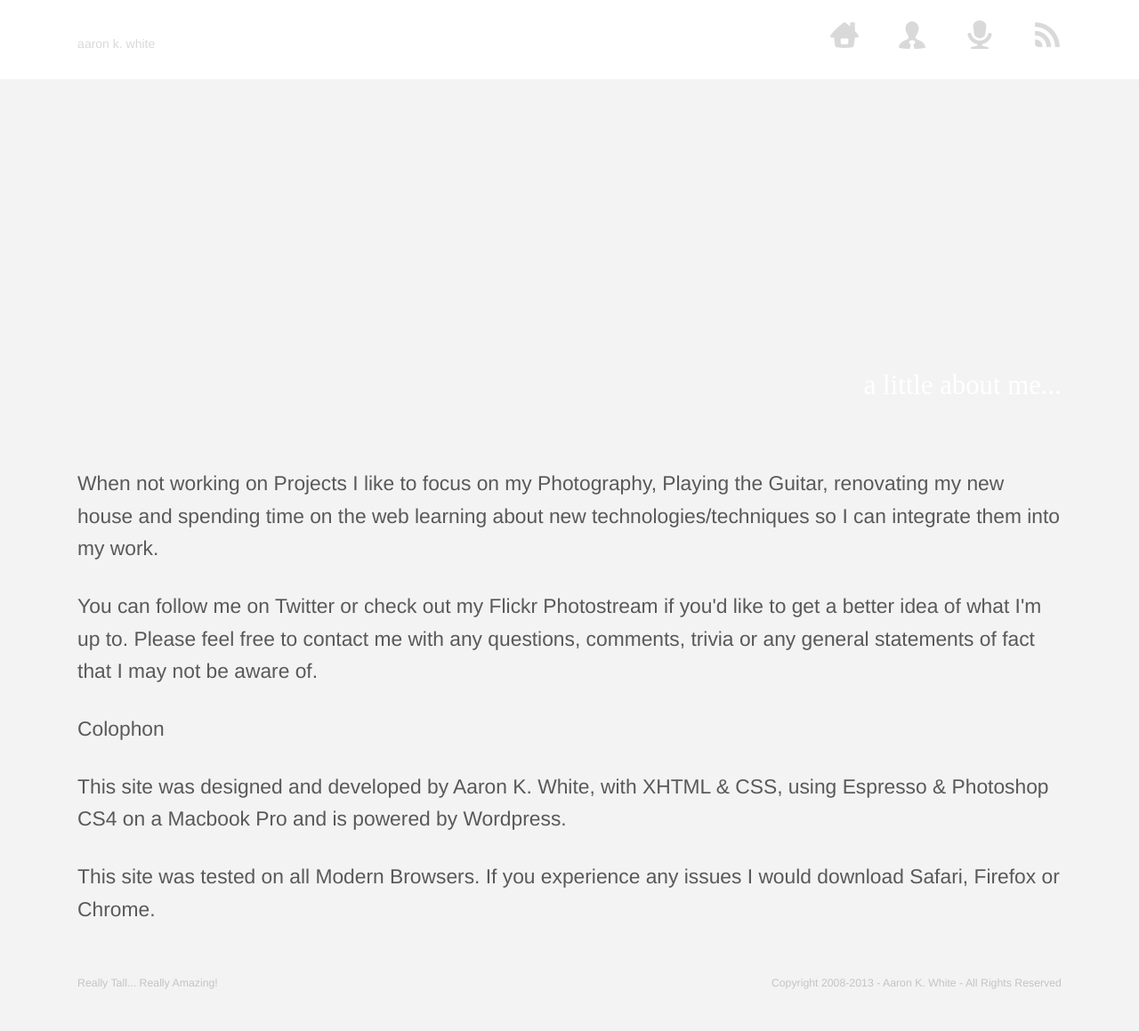
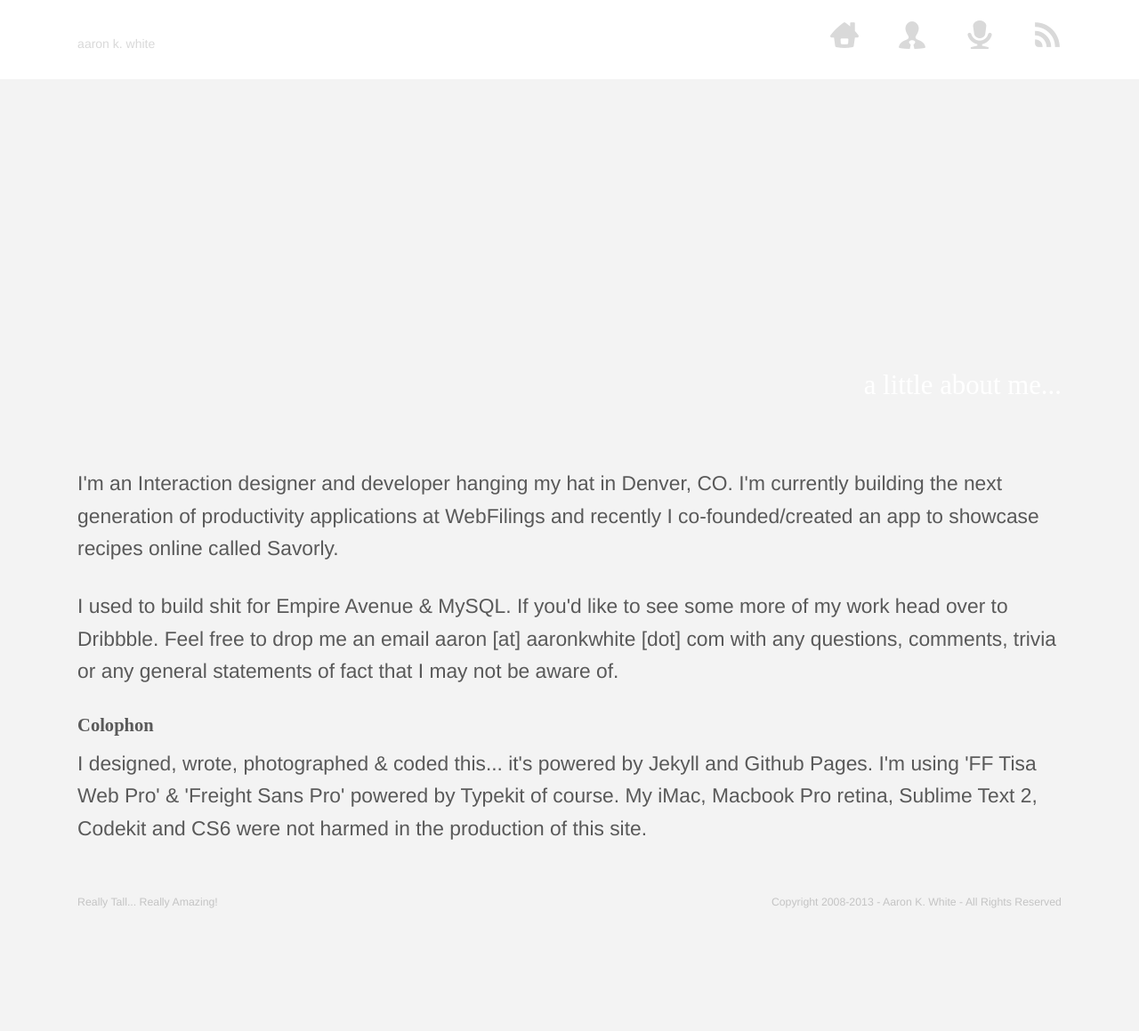
Before and after one commit to aaronkwhite/aaronkwhite.github.com, a Jekyll site: the page built from about.html, in a window 1280 px wide. Shown: the whole page at 89% size. Built offline with Jekyll 4.4.1, drawn with Linux system fonts in a browser that asks for light colours; Markdown is read by kramdown in place of the engine named in the settings; comment, search, counter and statistics services are not loaded; after the commit the page ends 1068 px from its top, so only the background shows below that.

Commit message:
re-wrote the about page copy

```diff
--- a/about.html
+++ b/about.html
@@ -2,27 +2,6 @@
 layout: default
 title: Aaron K. White - Really Tall... Really Amazing!
 ---
-<!--
-<section id="about">
-
-  <div class="container">
-
-    <div class="row">
-      <div class="col four-four">
-        <img src="{{ relative }}/images/aaron_normandy.jpg" class="masthead" />
-      </div>
-    </div>
-
-    <div class="row">
-      <div class="col four-four">
-        <p>All about Aaron</p>
-      </div>
-    </div>
-
-  </div>
-
-</section>
--->
 
 <section id="aaron-bg" class="parallax" data-image="{{ relative }}images/telephone.jpg" data-width="1600" data-height="600">
   <div class="row">
@@ -35,44 +14,13 @@ title: Aaron K. White - Really Tall... Really Amazing!
 
 <div class="row">
   <div class="large-12 columns">
-    <p>When not working on Projects I like to focus on my Photography, Playing the Guitar, renovating my new house and spending time on the web learning about new technologies/techniques so I can integrate them into my work.</p>
+    <p>I'm an Interaction designer and developer hanging my hat in Denver, CO. I'm currently building the next generation of productivity applications at <a href="http://webfilings.com">WebFilings</a> and recently I co-founded/created an app to showcase recipes online called <a href="http://savor.ly" target="_blank">Savorly</a>.</p>
 
-    <p>You can follow me on Twitter or check out my Flickr Photostream if you'd like to get a better idea of what I'm up to. Please feel free to contact me with any questions, comments, trivia or any general statements of fact that I may not be aware of.</p>
+    <p>I used to build shit for <a href="http://empireavenue.com">Empire Avenue</a> &amp; <a href="http://mysql.com">MySQL</a>. If you'd like to see some more of my work head over to <a href="http://dribbble.com/aaronkwhite">Dribbble</a>. Feel free to drop me an email aaron [at] aaronkwhite [dot] com with any questions, comments, trivia or any general statements of fact that I may not be aware of.</p>
 
-    <p>Colophon</p>
+    <h5>Colophon</h5>
 
-    <p>This site was designed and developed by Aaron K. White, with XHTML & CSS, using Espresso & Photoshop CS4 on a Macbook Pro and is powered by Wordpress.</p>
-
-    <p>This site was tested on all Modern Browsers. If you experience any issues I would download Safari, Firefox or Chrome.</p>
+    <p>I designed, wrote, photographed &amp; coded this... it's powered by Jekyll and Github Pages. I'm using 'FF Tisa Web Pro' &amp; 'Freight Sans Pro' powered by Typekit of course. My iMac, Macbook Pro retina, <a href="http://www.sublimetext.com/2">Sublime Text 2</a>, <a href="http://incident57.com/codekit/">Codekit</a> and CS6 were not harmed in the production of this site.</p>
 
   </div>
 </div><!-- /row -->
-
-
-<!--
-<section id="about-head" class="story" data-speed="4" data-type="background">
-  <div class="container">
-
-    <div class="row">
-      <div class="col four-four">
-        <h2>About</h2>
-      </div>
-    </div>
-
-  </div>
-</section>
-
-<section id="about">
-
-  <div class="container">
-
-    <div class="row">
-      <div class="col four-four">
-        <p style="min-height: 800px">this is the about paragraphs and such</p>
-      </div>
-    </div>
-
-  </div>
-
-</section>
--->
```
Also changed, not shown: 1 other file.
